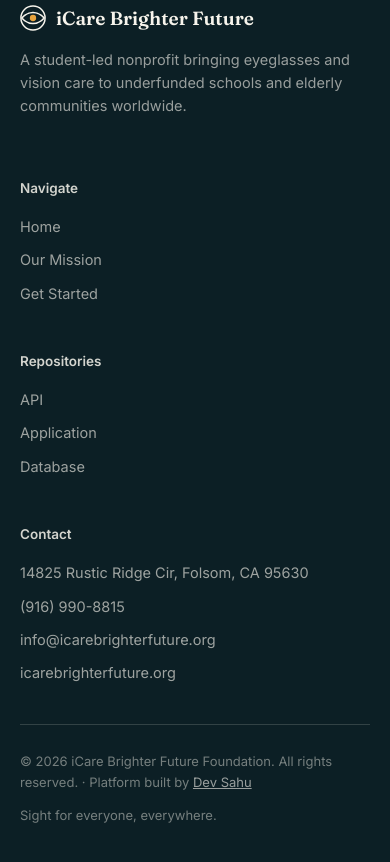
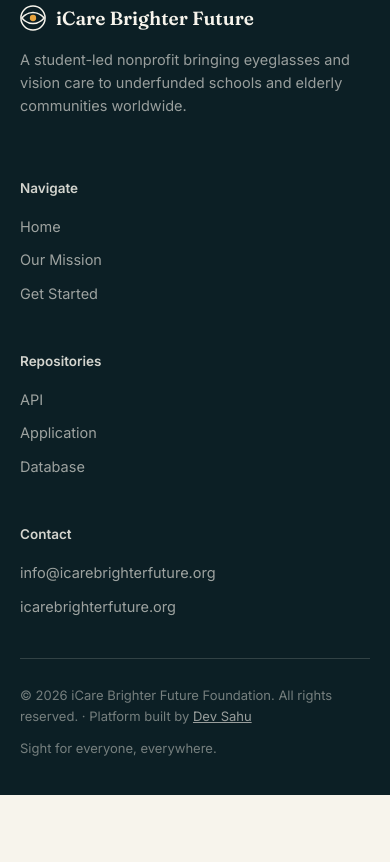
Before and after one commit to devsahu08/open-vision-care-platform, a plain HTML site: page index.html in a window 390 px wide. Shown: the part 4143-5005 px from the top of the page. After the commit the page ends 4938 px from the top, so only its background shows below. Drawn offline with Linux system fonts and the light colour scheme.

Commit message:
Update contact information in index.html
Removed address and phone number from contact section.

```diff
--- a/index.html
+++ b/index.html
@@ -628,8 +628,6 @@ const API_BASE = "https://your-org-domain.org/api";</pre>
       <div class="foot-col">
         <h4>Contact</h4>
         <ul>
-          <li>14825 Rustic Ridge Cir, Folsom, CA 95630</li>
-          <li><a href="tel:19169908815">(916) 990-8815</a></li>
           <li><a href="mailto:info@icarebrighterfuture.org">info@icarebrighterfuture.org</a></li>
           <li><a href="https://icarebrighterfuture.org" target="_blank" rel="noopener">icarebrighterfuture.org</a></li>
         </ul>
```
